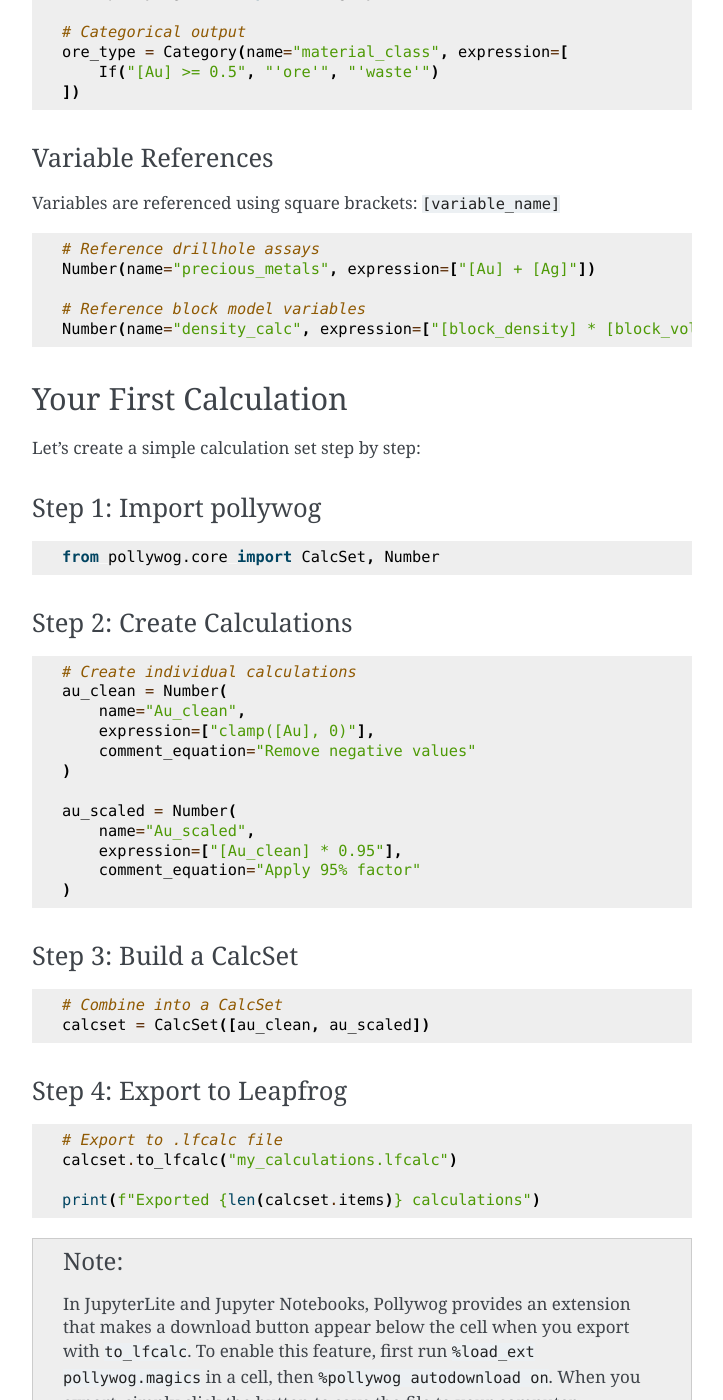
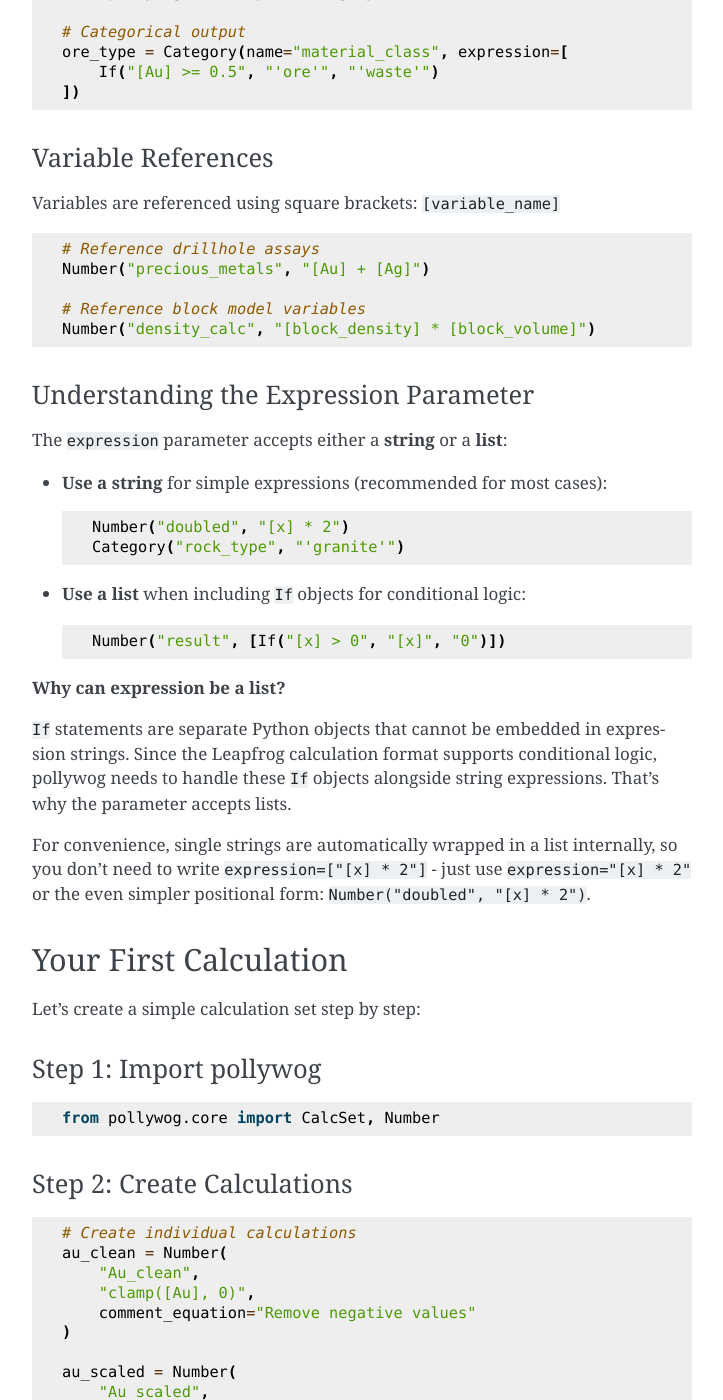
Before and after one commit to endarthur/pollywog, a Sphinx documentation site: the page built from docs/getting_started.rst, in a window 1280 px wide and 1400 px high, scrolled down 2358 px. Shown: the whole window, without its empty margins (388-1111 px from the left). Built offline with Sphinx 7.4.7, drawn with Linux system fonts in a browser that asks for light colours; some of the changed text lies outside the part shown.

Commit message:
Improve expression parameter documentation and simplify examples
- Added clear explanation in docstrings about why expression can be a list (If objects are separate structures)
- Updated all code examples to use simplified syntax with strings instead of lists
- Changed examples to use positional arguments (e.g., Number("name", "expr")) for cleaner code
- Added "Understanding the Expression Parameter" section in getting_started.rst
- Updated examples in core.py, run.py, utils.py, README.md, and all documentation files
- All tests still pass (83/83)

Co-authored-by: endarthur <1152125+endarthur@users.noreply.github.com>

```diff
--- a/docs/getting_started.rst
+++ b/docs/getting_started.rst
@@ -83,8 +83,8 @@ A ``CalcSet`` is a collection of calculation items that can be exported to a ``.
     from pollywog.core import CalcSet, Number
 
     calcset = CalcSet([
-        Number(name="Au_clean", expression=["clamp([Au], 0)"]),
-        Number(name="Au_log", expression=["log([Au_clean] + 1e-6)"]),
+        Number("Au_clean", "clamp([Au], 0)"),
+        Number("Au_log", "log([Au_clean] + 1e-6)"),
     ])
 
 Number
@@ -97,12 +97,12 @@ Number
     from pollywog.core import Number
 
     # Simple calculation
-    grade_calc = Number(name="Au_final", expression=["[Au] * 0.95"])
+    grade_calc = Number("Au_final", "[Au] * 0.95")
 
     # With comment
     grade_calc = Number(
-        name="Au_final",
-        expression=["[Au] * 0.95"],
+        "Au_final",
+        "[Au] * 0.95",
         comment_equation="Apply 5% dilution factor"
     )
 
@@ -128,10 +128,38 @@ Variables are referenced using square brackets: ``[variable_name]``
 .. code-block:: python
 
     # Reference drillhole assays
-    Number(name="precious_metals", expression=["[Au] + [Ag]"])
+    Number("precious_metals", "[Au] + [Ag]")
 
     # Reference block model variables
-    Number(name="density_calc", expression=["[block_density] * [block_volume]"])
+    Number("density_calc", "[block_density] * [block_volume]")
+
+Understanding the Expression Parameter
+~~~~~~~~~~~~~~~~~~~~~~~~~~~~~~~~~~~~~~~
+
+The ``expression`` parameter accepts either a **string** or a **list**:
+
+- **Use a string** for simple expressions (recommended for most cases):
+
+  .. code-block:: python
+
+      Number("doubled", "[x] * 2")
+      Category("rock_type", "'granite'")
+
+- **Use a list** when including ``If`` objects for conditional logic:
+
+  .. code-block:: python
+
+      Number("result", [If("[x] > 0", "[x]", "0")])
+
+**Why can expression be a list?**
+
+``If`` statements are separate Python objects that cannot be embedded in expression strings.
+Since the Leapfrog calculation format supports conditional logic, pollywog needs to handle
+these ``If`` objects alongside string expressions. That's why the parameter accepts lists.
+
+For convenience, single strings are automatically wrapped in a list internally, so you don't
+need to write ``expression=["[x] * 2"]`` - just use ``expression="[x] * 2"`` or the even
+simpler positional form: ``Number("doubled", "[x] * 2")``.
 
 Your First Calculation
 -----------------------
@@ -152,14 +180,14 @@ Step 2: Create Calculations
 
     # Create individual calculations
     au_clean = Number(
-        name="Au_clean",
-        expression=["clamp([Au], 0)"],
+        "Au_clean",
+        "clamp([Au], 0)",
         comment_equation="Remove negative values"
     )
 
     au_scaled = Number(
-        name="Au_scaled",
-        expression=["[Au_clean] * 0.95"],
+        "Au_scaled",
+        "[Au_clean] * 0.95",
         comment_equation="Apply 95% factor"
     )
 
@@ -216,14 +244,14 @@ Clean and transform drillhole assay data:
 
     preprocessing = CalcSet([
         # Remove outliers
-        Number(name="Au_capped", expression=["clamp([Au], 0, 100)"],
+        Number("Au_capped", "clamp([Au], 0, 100)",
                comment_equation="Cap gold at 100 g/t"),
-        Number(name="Cu_capped", expression=["clamp([Cu], 0, 5)"],
+        Number("Cu_capped", "clamp([Cu], 0, 5)",
                comment_equation="Cap copper at 5%"),
 
         # Log transforms for kriging
-        Number(name="Au_log", expression=["log([Au_capped] + 0.01)"]),
-        Number(name="Cu_log", expression=["log([Cu_capped] + 0.01)"]),
+        Number("Au_log", "log([Au_capped] + 0.01)"),
+        Number("Cu_log", "log([Cu_capped] + 0.01)"),
     ])
 
     preprocessing.to_lfcalc("drillhole_preprocessing.lfcalc")
@@ -240,13 +268,13 @@ Process estimated grades in a block model:
 
     postprocessing = CalcSet([
         # Back-transform from log space
-        Number(name="Au_est", expression=["exp([Au_log_kriged]) - 0.01"]),
+        Number("Au_est", "exp([Au_log_kriged]) - 0.01"),
 
         # Apply dilution
-        Number(name="Au_diluted", expression=["[Au_est] * 0.95"]),
+        Number("Au_diluted", "[Au_est] * 0.95"),
 
         # Apply recovery
-        Number(name="Au_recovered", expression=["[Au_diluted] * 0.88"]),
+        Number("Au_recovered", "[Au_diluted] * 0.88"),
     ])
 
     postprocessing.to_lfcalc("block_postprocessing.lfcalc")
@@ -352,7 +380,7 @@ Load and modify existing .lfcalc files:
     # Modify
     from pollywog.core import Number
     existing.items.append(
-        Number(name="new_calc", expression=["[existing_var] * 2"])
+        Number("new_calc", "[existing_var] * 2")
     )
 
     # Save modified version
@@ -378,41 +406,41 @@ Common Pitfalls
 .. code-block:: python
 
     # Wrong - Au is treated as undefined variable
-    Number(name="result", expression=["Au * 2"])
+    Number("result", "Au * 2")
 
     # Correct - Au is a reference to existing variable
-    Number(name="result", expression=["[Au] * 2"])
+    Number("result", "[Au] * 2")
 
 **Division by Zero**
 
 .. code-block:: python
 
     # Risky
-    Number(name="ratio", expression=["[a] / [b]"])
+    Number("ratio", "[a] / [b]")
 
     # Safe
-    Number(name="ratio", expression=["[a] / ([b] + 1e-10)"])
-    Number(name="ratio", expression=["[a] / clamp([b], 0.001)"])
+    Number("ratio", "[a] / ([b] + 1e-10)")
+    Number("ratio", "[a] / clamp([b], 0.001)")
 
 **Log of Zero**
 
 .. code-block:: python
 
     # Risky
-    Number(name="Au_log", expression=["log([Au])"])
+    Number("Au_log", "log([Au])")
 
     # Safe
-    Number(name="Au_log", expression=["log([Au] + 1e-6)"])
+    Number("Au_log", "log([Au] + 1e-6)")
 
 **Missing Parentheses**
 
 .. code-block:: python
 
     # Ambiguous - may not compute as intended
-    Number(name="result", expression=["[a] + [b] * [c]"])
+    Number("result", "[a] + [b] * [c]")
 
     # Clear
-    Number(name="result", expression=["[a] + ([b] * [c])"])
+    Number("result", "[a] + ([b] * [c])")
 
 Next Steps
 ----------
```
Also changed, not shown: README.md (+13 -16 lines), docs/best_practices.rst (+5 -5 lines), docs/tutorials.rst (+6 -6 lines), docs/workflow_patterns.rst (+16 -16 lines), 3 other files.
